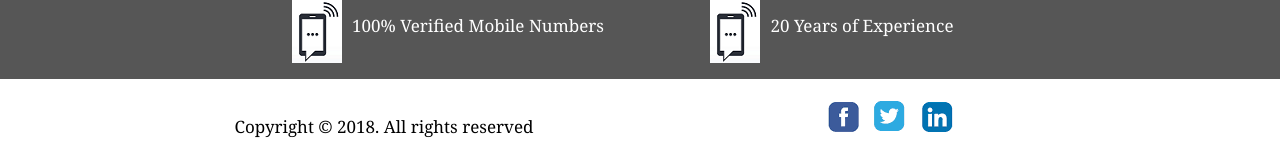
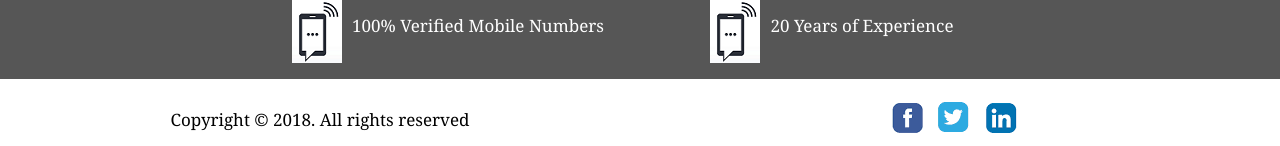
Before and after one commit to anandvasu/thirumanam-ui, a React (Create React App) app: page / in a window 1280 px wide. Shown: the part 773-919 px from the top of the page. Built offline with nearby package versions, Linux system fonts and the light colour scheme; what aws-amplify would draw is missing.

Commit message:
footer alignment

```diff
--- a/src/components/footer/Footer.css
+++ b/src/components/footer/Footer.css
@@ -2,16 +2,20 @@
     text-align: center;
     vertical-align: middle;
     height: 40px;
+    display:table;
+    width: 100%;
 }
 
 .copyRight {
-    width:40%;
-    display:inline-table;
+    width:50%;
+    display:table-cell;
+    vertical-align: middle;
 }
 
 .socialMedia {
-    width:40%;
-    display:inline-table;
+    width:50%;
+    vertical-align: middle;
+    display:table-cell;
 }
 
 .socialMedia img {
--- a/src/components/footer/Footer.js
+++ b/src/components/footer/Footer.js
@@ -21,7 +21,7 @@ class Footer extends Component {
         return(
            <div className="fcontainer">
                <div className="copyRight">
-                    Copyright © 2018. All rights reserved
+                    <label>Copyright © 2018. All rights reserved</label>
                 </div>
                <div className="socialMedia">
                         <img src={facebook} onClick={() => this.socialMediaClick("www.facebook.com")} />
```
